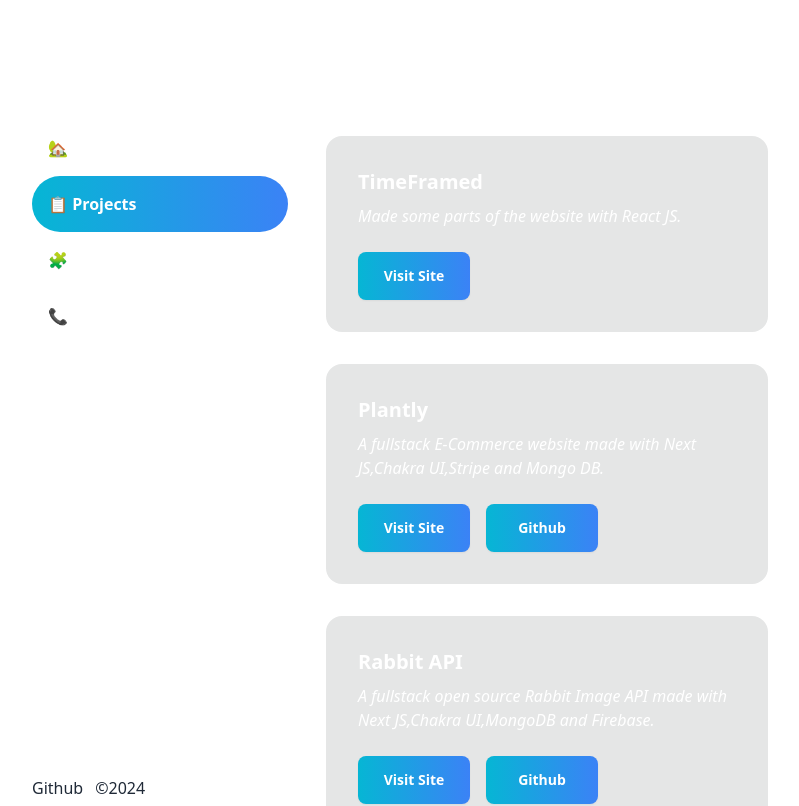
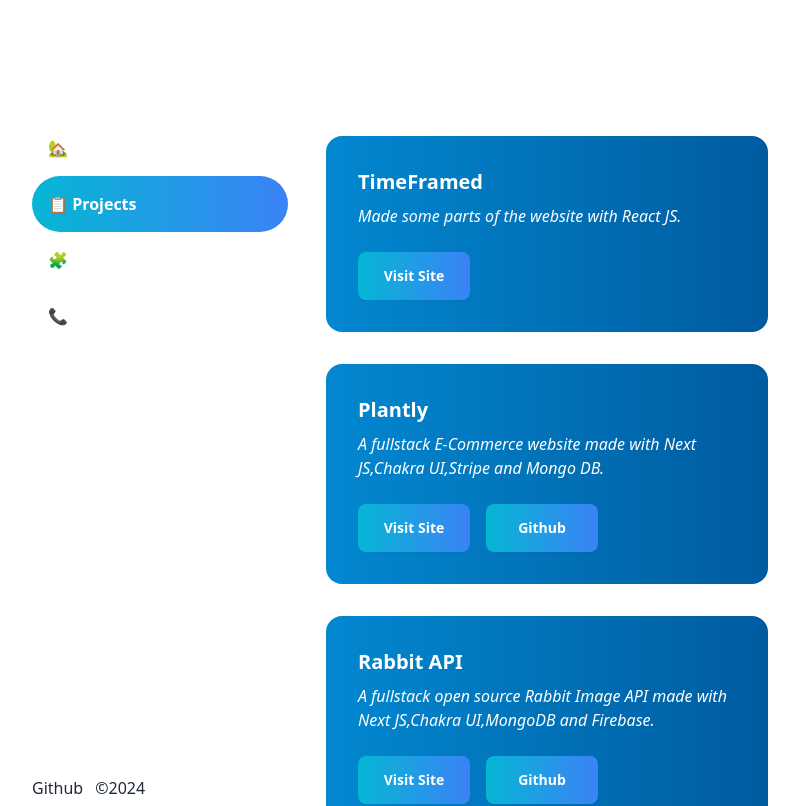
Before and after one commit to sougataghar477/portfolio-second, a React (Vite) app: page /projects in a window 1280 px wide. Shown: the top 806 px of the page, without its empty margins (240-1039 px from the left). Built offline with nearby package versions, Linux system fonts and the light colour scheme.

Commit message:
changed card gradient

```diff
--- a/src/components/Card.jsx
+++ b/src/components/Card.jsx
@@ -1,6 +1,6 @@
 
 function Card({ project }) {
-  return <div className="card scale-card relative bg-base-300   mb-8 w-full">
+  return <div className="card scale-card relative bg-gradient-to-r from-[#0288d1] to-[#005b9f] mb-8 w-full">
 
     <div className="card-body">
       <h1 className="card-title text-white">{project.heading}</h1>
```
